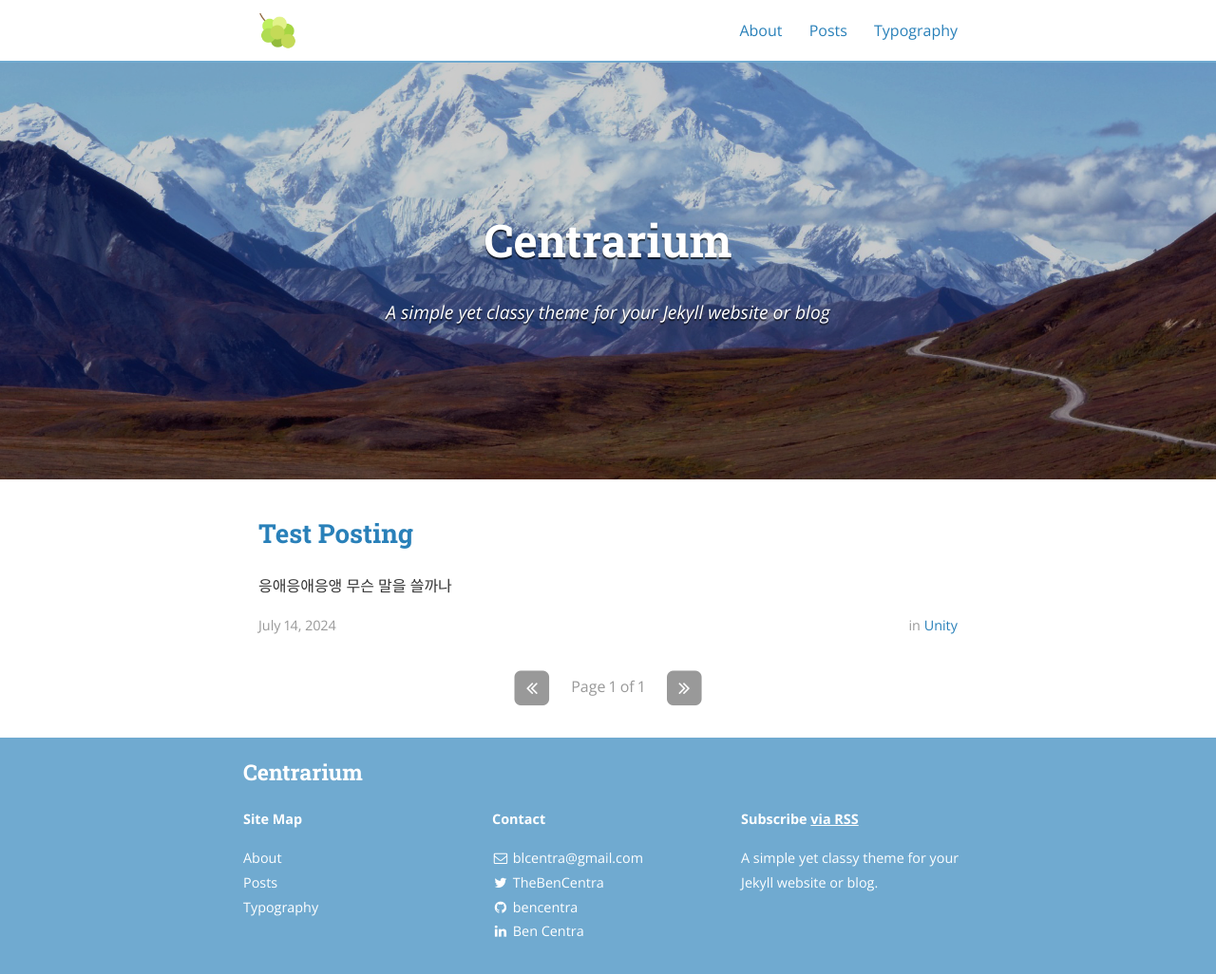
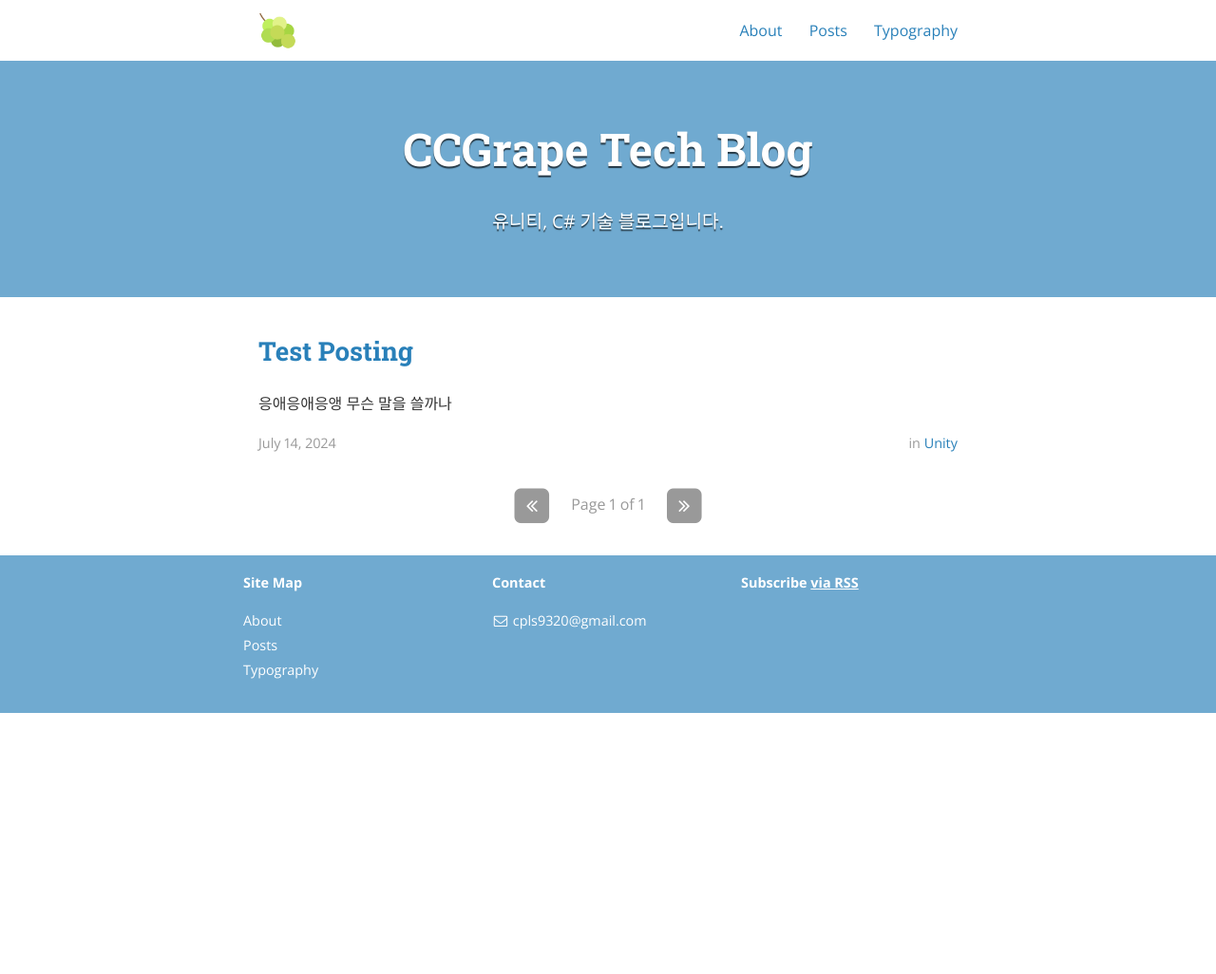
Before and after one commit to CottonCandyGrape/cctech, a Jekyll site: the page built from index.html, in a window 1280 px wide and 1026 px high. Shown: the whole window at 95% size. Built offline with Jekyll 4.4.1, drawn with Linux system fonts in a browser that asks for light colours; nearby versions of some CDN libraries; the list of posts is cut into pages by our own code.

Commit message:
headerImg, footer 부분 수정

```diff
--- a/_config.yml
+++ b/_config.yml
@@ -9,17 +9,17 @@
   - "/vendor/"
 
 # Site settings
-title: Centrarium
-subtitle: "A simple yet classy theme for your Jekyll website or blog"
-email: blcentra@gmail.com
-name: Ben Centra
+title: CCGrape Tech Blog
+subtitle: "유니티, C# 기술 블로그입니다."
+email: cpls9320@gmail.com
+name: CottonCandyGrape
 description: >
-  A simple yet classy theme for your Jekyll website or blog.
+  유니티, C# 기술 블로그입니다.
 # Base URL of site (i.e. /blog). It should always start with a slash,
 # and never end with a slash. Set it to a blank value if hosting at the
 # root of your server.
-baseurl: "/cctech" # the subpath of your site, e.g. /blog/
-#baseurl: "" #로켈에서는 공백으로
+#baseurl: "/cctech" # the subpath of your site, e.g. /blog/
+baseurl: "" #로컬에서는 공백으로
 url: "" # the base hostname & protocol for your site
 cover: "/assets/header_image.jpg"
 logo: "/assets/logo.png"
--- a/_includes/footer.html
+++ b/_includes/footer.html
@@ -2,7 +2,7 @@
 
   <div class="wrapper">
 
-    <h3 class="footer-heading">{{ site.title }}</h3>
+    <!--<h3 class="footer-heading">{{ site.title }}</h3>-->
 
     <div class="site-navigation">
 
@@ -23,6 +23,7 @@
           </a>
         </li>
 
+        <!--
         {% for social in site.social %}
           {% if social.url != "" %}
           <li>
@@ -33,13 +34,14 @@
           </li>
           {% endif %}
         {% endfor %}
+        -->
 
       </ul>
     </div>
 
     <div class="site-signature">
       <p class="rss-subscribe text"><strong>Subscribe <a href="{{ "/feed.xml" | prepend: site.baseurl }}">via RSS</a></strong></p>
-      <p class="text">{{ site.description }}</p>
+      <!--<p class="text">{{ site.description }}</p>-->
     </div>
 
   </div>
--- a/_sass/_layout.scss
+++ b/_sass/_layout.scss
@@ -263,7 +263,7 @@
 				font-size: modular-scale(6);
 			}
 			.subtitle {
-				font-style: italic;
+				/*font-style: italic;*/
 				font-size: modular-scale(1);
 			}
 		}
--- a/index.html
+++ b/index.html
@@ -5,8 +5,10 @@
 ---
 <div class="home">
 
-<div class="site-header-container {% if site.cover %}has-cover{% endif %}" {% if site.cover %}style="background-image: url({{ site.cover | prepend: site.baseurl }});"{% endif %}>
-  <div class="scrim {% if site.cover %}has-cover{% endif %}">
+  <div class="site-header-container {% if site.cover %}has-cover{% endif %}" {% if site.cover
+    %}style="background-image: url({{ site.cover | prepend: site.baseurl }});" {% endif %}>
+    <!--<div class="scrim {% if site.cover %}has-cover{% endif %}">-->
+    <div class="scrim">
       <header class="site-header">
         <h1 class="title">{{ site.title }}</h1>
         {% if site.subtitle %}<p class="subtitle">{{ site.subtitle }}</p>{% endif %}
```
Also changed, not shown: other parts of index.html (+4 -2 lines), assets/header_image.jpg, assets/header_image_old.jpg (added). Lines whose indentation alone changed are shown as unchanged.
